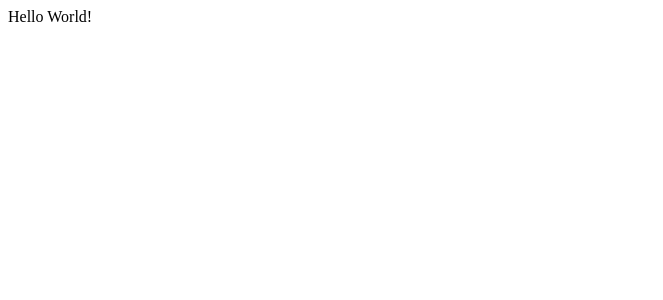
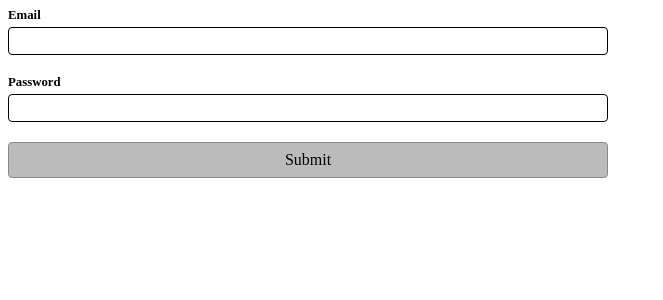
Before and after one commit to imudasirali/react-simplified-vite, a React (Vite) app: page / in a window 1280 px wide. Shown: the top 300 px of the page, without its empty margins (0-663 px from the left). Built offline with nearby package versions, Linux system fonts and the light colour scheme.

Commit message:
LDT-553: Completed form practice project

```diff
--- a/src/App.jsx
+++ b/src/App.jsx
@@ -1,6 +1,96 @@
+import { useRef } from "react";
+import "./style.css";
+import { useState } from "react";
 function App() {
+  const refEmail = useRef("");
+  const refPassword = useRef("");
+  const [error, setError] = useState("");
+  const [passwordError, setPasswordError] = useState("");
 
-  return 'Hello World!'
+  function submitForm(e) {
+    e.preventDefault();
+    if (error == "" && passwordError == "") {
+      alert("Success");
+    } else {
+      alert("Please correct the input");
+    }
+  }
+
+  const validateEmail = (value) => {
+    const domainRequirement = value.endsWith("@webdevsimplified.com");
+    if (!domainRequirement) {
+      return "Email must end with @webdevsimplified.com.";
+    }
+    return "";
+  };
+
+  const validatePassword = (value) => {
+    const lengthRequirement = value.length >= 10;
+    const lowercaseRequirement = /[a-z]/.test(value);
+    const uppercaseRequirement = /[A-Z]/.test(value);
+    const numberRequirement = /[0-9]/.test(value);
+
+    if (!lengthRequirement) {
+      return "Password must be 10 characters or longer.";
+    }
+    if (!lowercaseRequirement) {
+      return "Password must include a lowercase letter.";
+    }
+    if (!uppercaseRequirement) {
+      return "Password must include an uppercase letter.";
+    }
+    if (!numberRequirement) {
+      return "Password must include a number.";
+    }
+    return "";
+  };
+
+  function checkEmail() {
+    console.log(refEmail.current.value);
+    console.log(validateEmail(refEmail.current.value));
+    setError(validateEmail(refEmail.current.value));
+  }
+
+  function checkPassword() {
+    setPasswordError(validatePassword(refPassword.current.value));
+  }
+
+  return (
+    <form onSubmit={submitForm} className="form">
+      <div className={`form-group ${error.length != "" ? "error" : ""}`}>
+        <label className="label" htmlFor="email">
+          Email
+        </label>
+        <input
+          onChange={checkEmail}
+          required
+          className="input"
+          type="email"
+          id="email"
+          ref={refEmail}
+        />
+        <div className="msg">{error}</div>
+      </div>
+      <div
+        className={`form-group ${passwordError.length != "" ? "error" : ""}`}
+      >
+        <label className="label" htmlFor="password">
+          Password
+        </label>
+        <input
+          onChange={checkPassword}
+          className="input"
+          ref={refPassword}
+          type="password"
+          id="password"
+        />
+        <div className="msg">{passwordError}</div>
+      </div>
+      <button className="btn" type="submit">
+        Submit
+      </button>
+    </form>
+  );
 }
 
-export default App
+export default App;
--- /dev/null
+++ b/src/style.css
@@ -0,0 +1,62 @@
+.form {
+  display: flex;
+  flex-direction: column;
+  gap: 1rem;
+  max-width: 600px;
+}
+
+.form-group {
+  display: flex;
+  flex-direction: column;
+  gap: 0.25rem;
+}
+
+.label {
+  font-weight: bold;
+  font-size: 0.8em;
+}
+
+.input {
+  all: unset;
+  border: 0.05em solid black;
+  border-radius: 0.25em;
+  padding: 0.25em 0.5em;
+}
+
+.form-group.error .input {
+  border-color: hsl(0, 100%, 70%);
+  color: hsl(0, 100%, 70%);
+  background: hsl(0, 100%, 95%);
+}
+
+.form-group.error .label {
+  color: hsl(0, 100%, 70%);
+}
+
+.input:focus {
+  border-color: hsl(200, 100%, 50%);
+}
+
+.btn {
+  all: unset;
+  border: 0.05em solid #888;
+  background-color: #bbb;
+  border-radius: 0.25em;
+  padding: 0.5em 1em;
+  text-align: center;
+  cursor: pointer;
+}
+
+.btn:hover,
+.btn:focus {
+  background-color: #aaa;
+}
+
+.btn:focus {
+  outline: auto;
+}
+
+.form-group.error .msg {
+  font-size: 0.8em;
+  color: hsl(0, 100%, 70%);
+}
```
Also changed, not shown: 1 other file (tests, documents, lock files or other folders).
